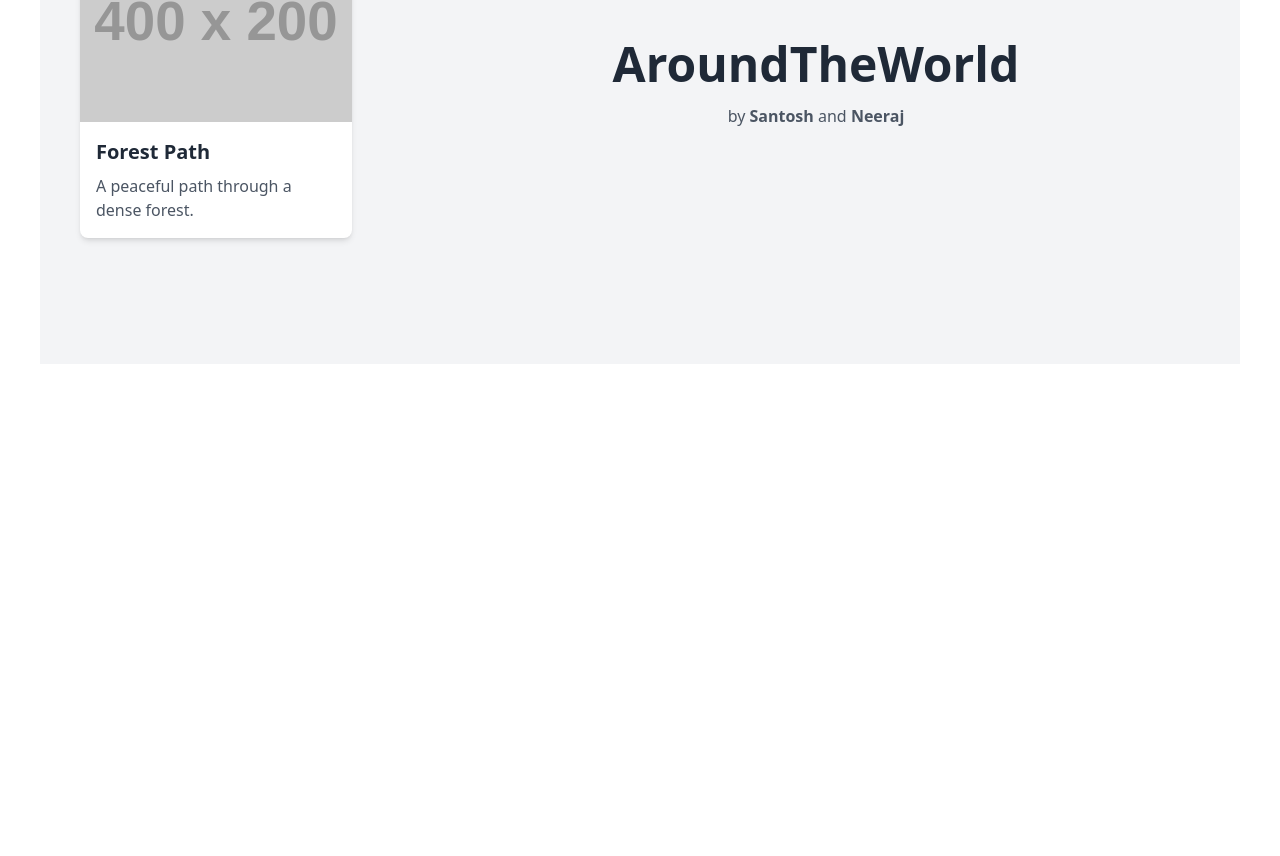
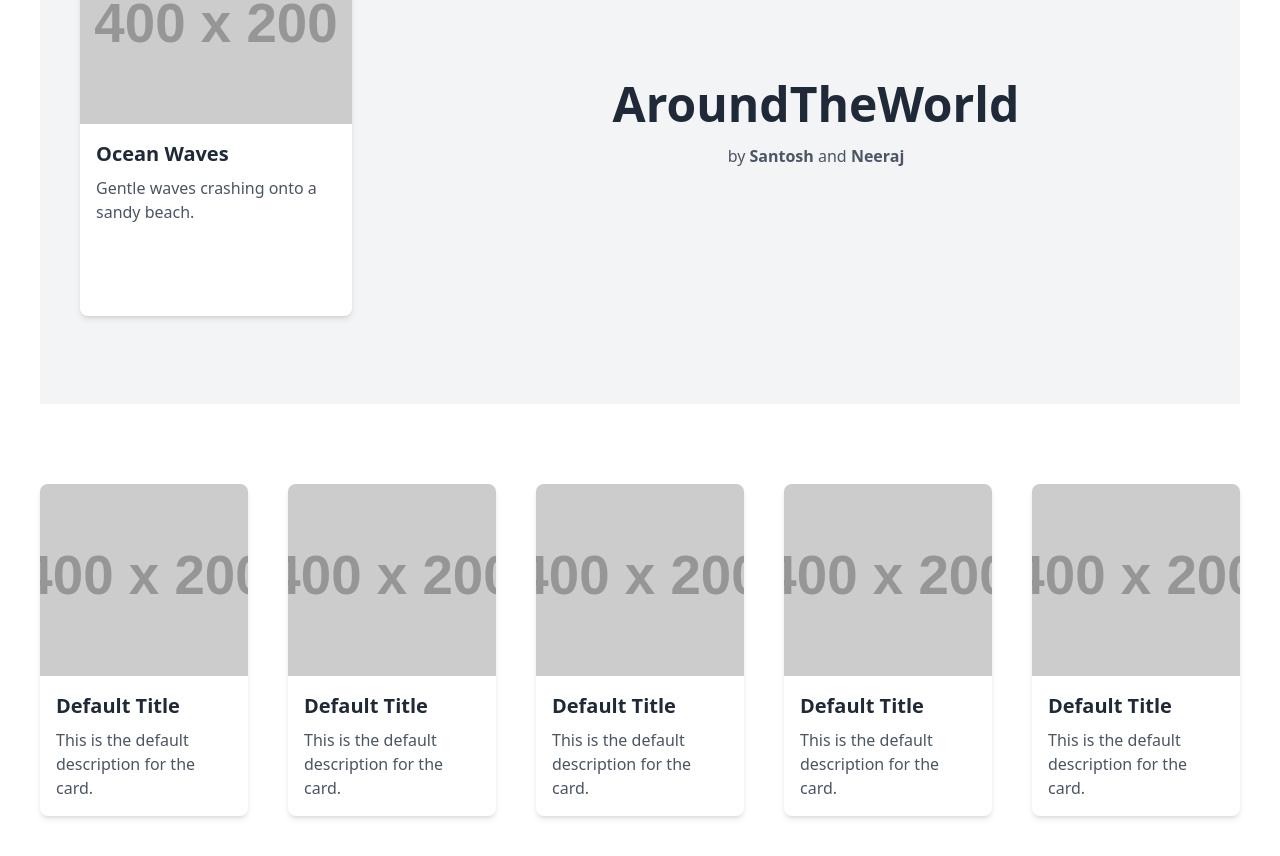
Before and after one commit to neeraj10122004/AcrossIndia, a React (Vite) app in the folder frontend/: page / in a window 1280 px wide. Shown: the part 324-1180 px from the top of the page. Before the commit the page ends 800 px from the top, so only its background shows below. Built offline with nearby package versions, Linux system fonts and the light colour scheme.

Commit message:
cards layout

```diff
--- a/frontend/src/components/RunningCard.jsx
+++ b/frontend/src/components/RunningCard.jsx
@@ -24,10 +24,8 @@ const RunningCard = () => {
   useEffect(() => {
     const interval = setInterval(() => {
       setCurrentIndex((prevIndex) => (prevIndex + 1) % data.length);
-    }, 3000); // Change content every 3 seconds
-
-    return () => clearInterval(interval); // Cleanup on component unmount
-  }, [data.length]);
+    }, 4000); // Change content every 3 sec
+  }, []);
 
   const { title, description, image } = data[currentIndex];
 
@@ -35,7 +33,7 @@ const RunningCard = () => {
     <div className="flex justify-center p-10 items-center h-[70vh]  bg-gray-100">
       <div className="bg-white rounded-lg shadow-md overflow-hidden max-w-sm transition-transform transform hover:-translate-y-2">
         <img src={image} alt={title} className="w-full h-48 object-cover" />
-        <div className="p-4">
+        <div className="p-4 h-48">
           <h3 className="text-xl font-semibold text-gray-800">{title}</h3>
           <p className="text-gray-600 mt-2">{description}</p>
         </div>
--- a/frontend/src/pages/Home.jsx
+++ b/frontend/src/pages/Home.jsx
@@ -9,9 +9,16 @@ export const Home = () => {
     <>
     <div>
         <Navbar/>
-        <div className='flex px-10 rounded-md  '>
+        <div className='flex p-10 '>
           <RunningCard/>
           <TitleCard/>
+        </div>
+        <div className='flex p-10 gap-10' >
+          <BasicCard/>
+          <BasicCard/>
+          <BasicCard/>
+          <BasicCard/>
+          <BasicCard/>
         </div>
 
     </div>
```
